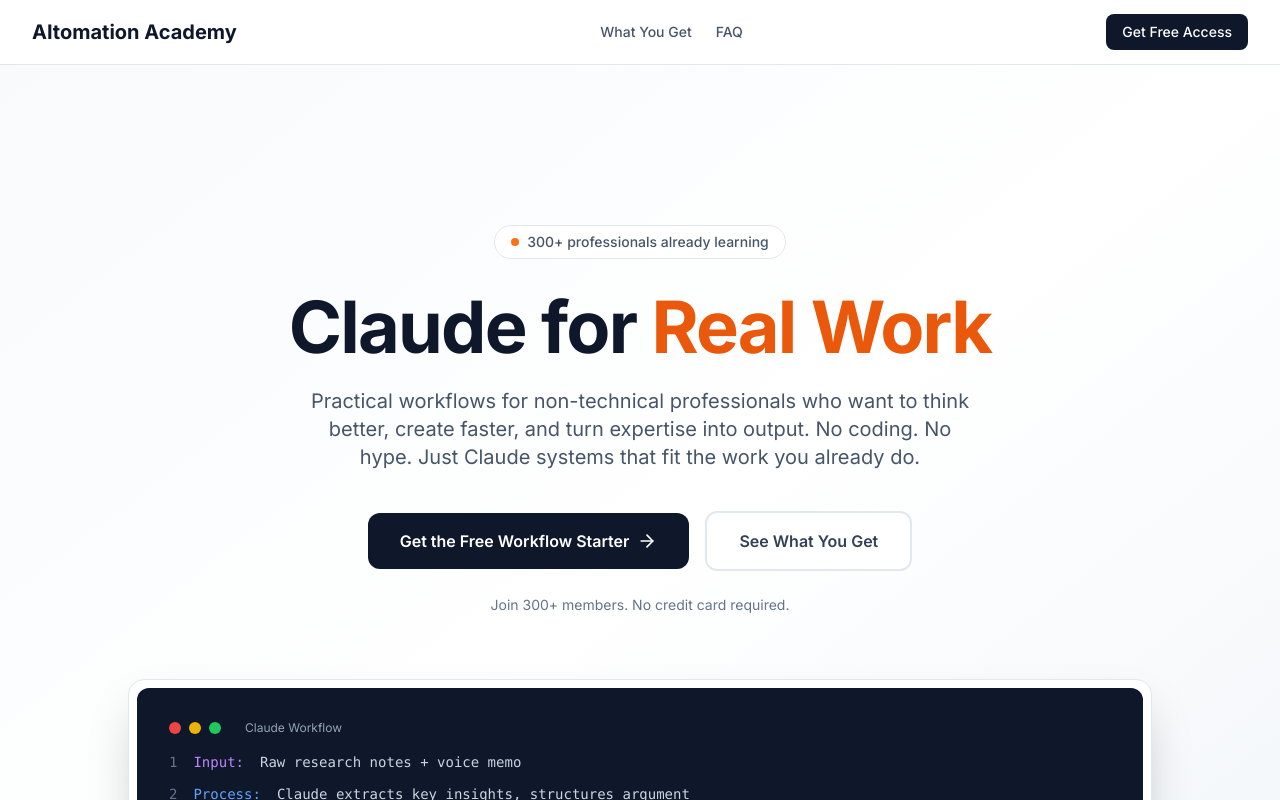
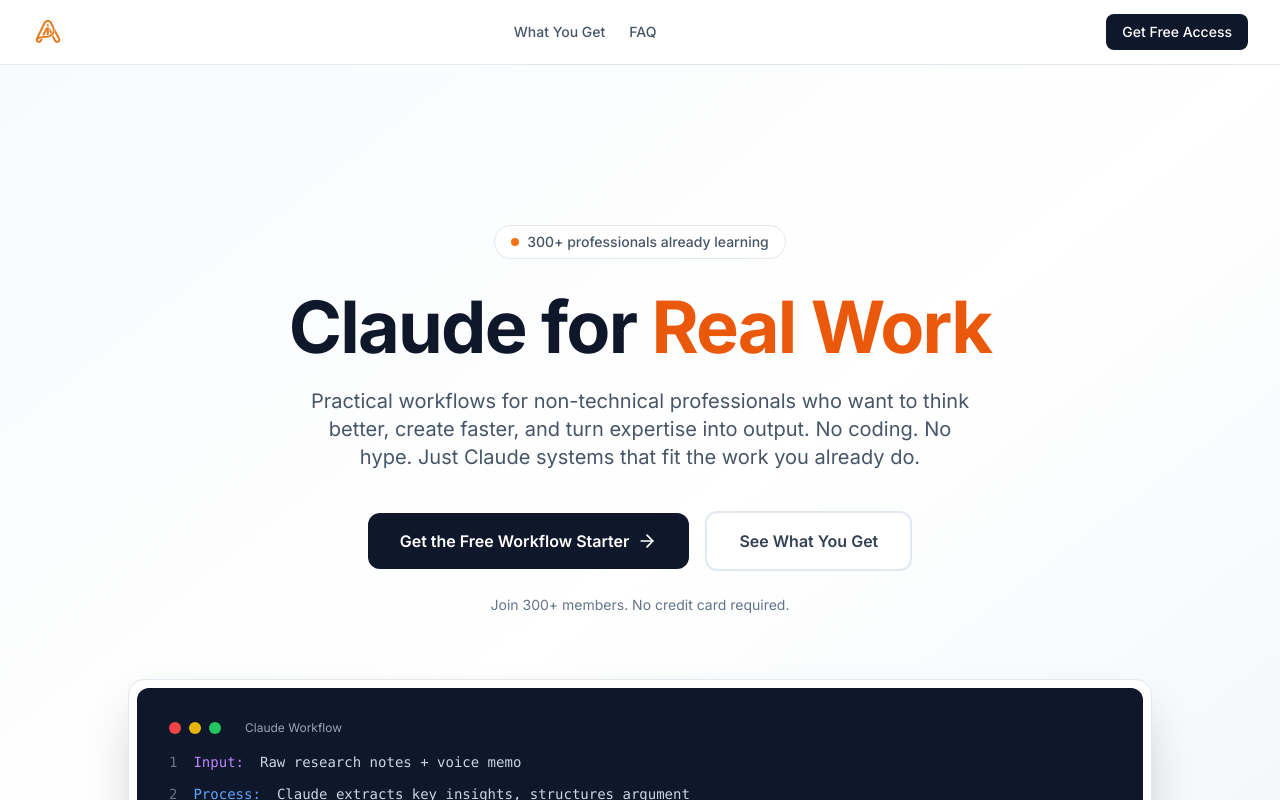
Before and after one commit to mjenkinson233/aitomation-academy, a Next.js app: page / in a window 1280 px wide. Shown: the top 800 px of the page. Built offline with nearby package versions, Linux system fonts and the light colour scheme; no server answers.

Commit message:
feat: use image logo in navbar, add favicon, community wins section

```diff
--- a/app/components/navbar.tsx
+++ b/app/components/navbar.tsx
@@ -1,13 +1,21 @@
 "use client";
 
 import Link from "next/link";
+import Image from "next/image";
 
 export function Navbar() {
   return (
     <header className="sticky top-0 z-50 w-full border-b border-slate-200 bg-white/95 backdrop-blur supports-[backdrop-filter]:bg-white/60">
       <div className="container mx-auto flex h-16 items-center justify-between px-4 sm:px-6 lg:px-8">
         <Link href="/" className="flex items-center gap-2">
-          <span className="text-xl font-bold text-slate-900">AItomation Academy</span>
+          <Image
+            src="/images/creatives/aitomation_logo.png"
+            alt="AItomation Academy"
+            width={160}
+            height={40}
+            className="h-8 w-auto"
+            priority
+          />
         </Link>
         <nav className="hidden md:flex items-center gap-6">
           <Link href="#features" className="text-sm font-medium text-slate-600 hover:text-slate-900 transition-colors">
```
